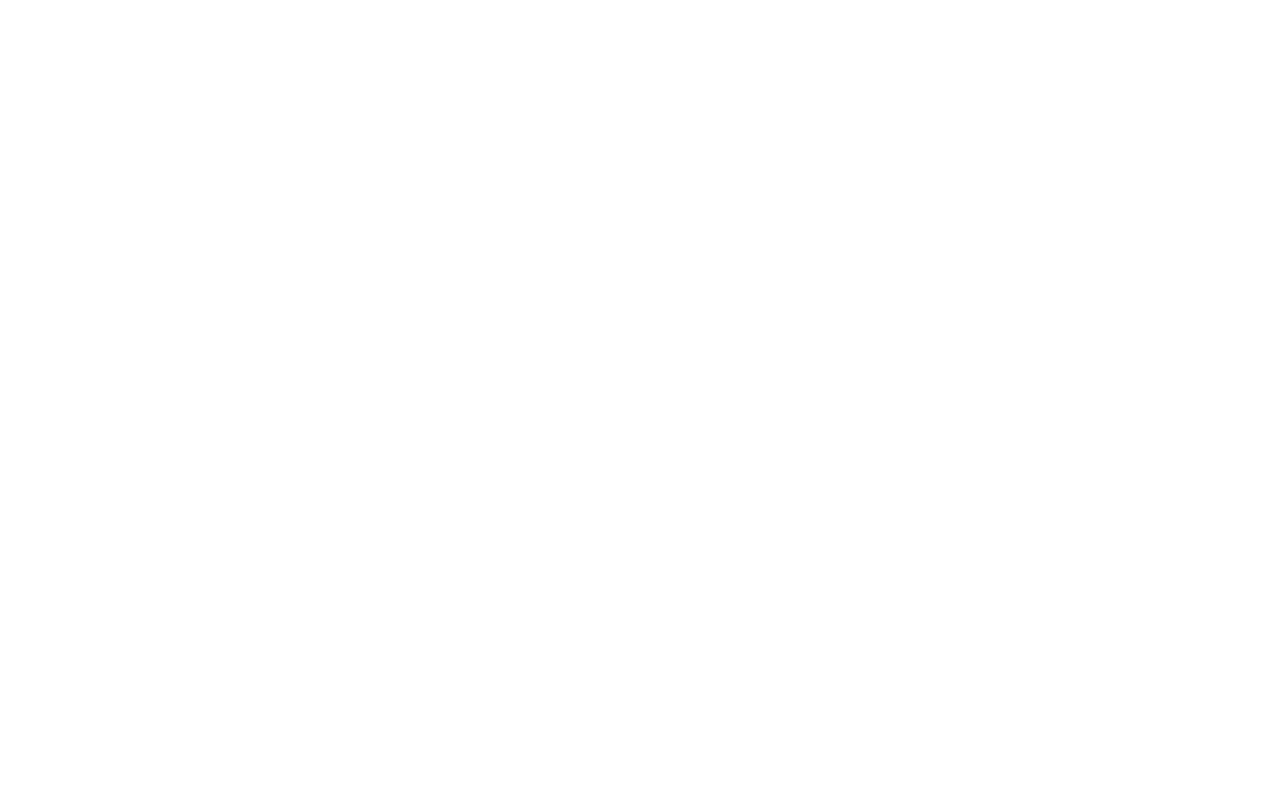
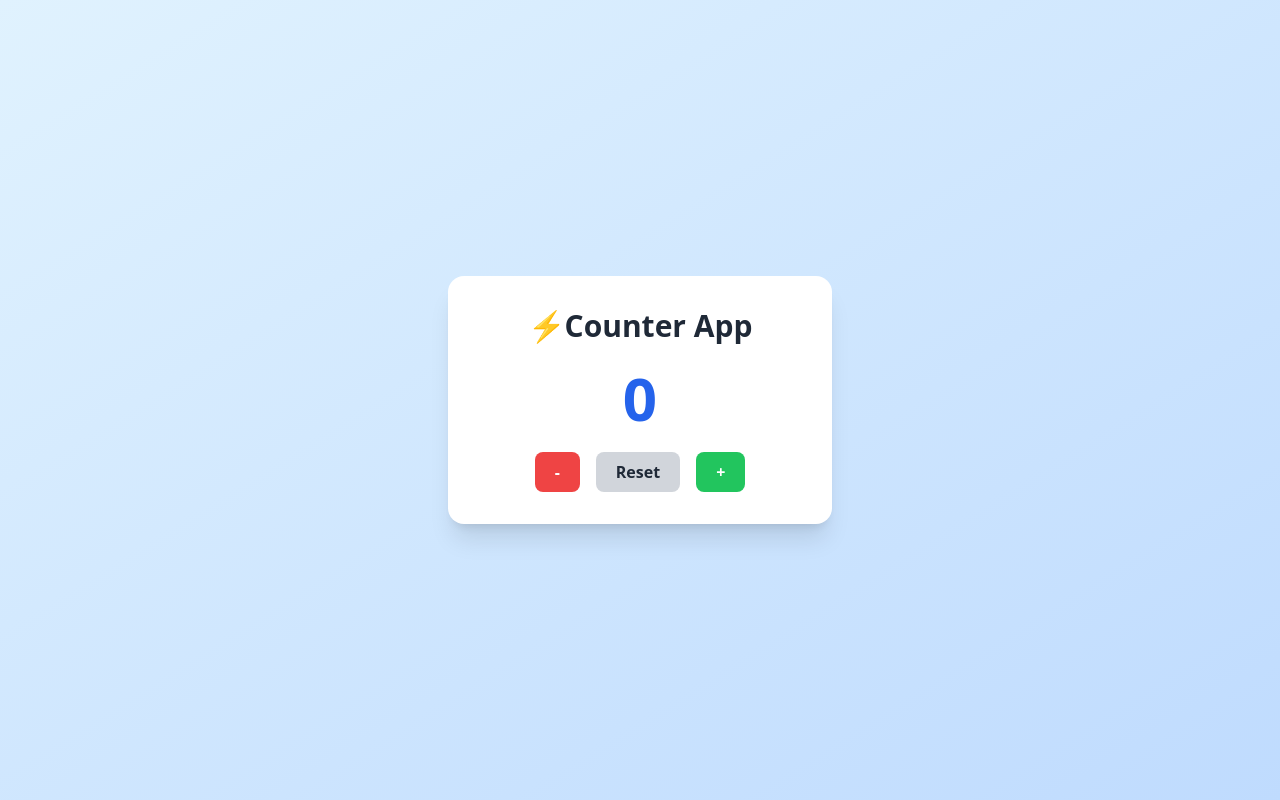
Before and after one commit to DEEPAN-3195/react-30days, a React (Vite) app: page /counter-app in a window 1280 px wide. Before the commit this address had no page. Built offline with nearby package versions, Linux system fonts and the light colour scheme.

Commit message:
Counter-app

```diff
--- /dev/null
+++ b/src/Components/CounterApp.jsx
@@ -0,0 +1,40 @@
+import { useState } from "react";
+
+export default function CounterApp() {
+    const [count, setCount] = useState(0);
+
+    return (
+        <div className="flex items-center justify-center min-h-screen bg-gradient-to-br from-sky-100 to-blue-200">
+            <div className="w-full max-w-sm bg-white rounded-2xl shadow-xl p-8 text-center">
+                <h1 className="text-3xl font-bold text-gray-800 mb-6">⚡Counter App</h1>
+
+                <div className="text-6xl font-extrabold text-blue-600 mb-6 select-none">
+                    {count}
+                </div>
+
+                <div className="flex justify-center gap-4">
+                    <button
+                        onClick={() => setCount(count - 1)}
+                        className="px-5 py-2 bg-red-500 hover:bg-red-600 text-white font-semibold rounded-lg transition"
+                    >
+                        -
+                    </button>
+
+                    <button
+                        onClick={() => setCount(0)}
+                        className="px-5 py-2 bg-gray-300 hover:bg-gray-400 text-gray-800 font-semibold rounded-lg transition"
+                    >
+                        Reset
+                    </button>
+
+                    <button
+                        onClick={() => setCount(count + 1)}
+                        className="px-5 py-2 bg-green-500 hover:bg-green-600 text-white font-semibold rounded-lg transition"
+                    >
+                        +
+                    </button>
+                </div>
+            </div>
+        </div>
+    );
+}
--- a/src/main.jsx
+++ b/src/main.jsx
@@ -2,7 +2,8 @@ import React from "react";
 import ReactDOM from "react-dom/client";
 import { BrowserRouter, Routes, Route } from "react-router-dom";
 import Home from "./Home.jsx";
-import ProfileCard from "./ProfileCard.jsx";
+import ProfileCard from "./Components/ProfileCard.jsx";
+import CounterApp from "./Components/CounterApp.jsx";
 import "./index.css";
 
 ReactDOM.createRoot(document.getElementById("root")).render(
@@ -10,6 +11,7 @@ ReactDOM.createRoot(document.getElementById("root")).render(
     <Routes>
       <Route path="/" element={<Home />} />
       <Route path="/profile-card" element={<ProfileCard />} />
+      <Route path="/counter-app" element={<CounterApp />} />
     </Routes>
   </BrowserRouter>
 );
```
Also changed, not shown: src/Components/ProfileCard.jsx (renamed from src/ProfileCard.jsx).
